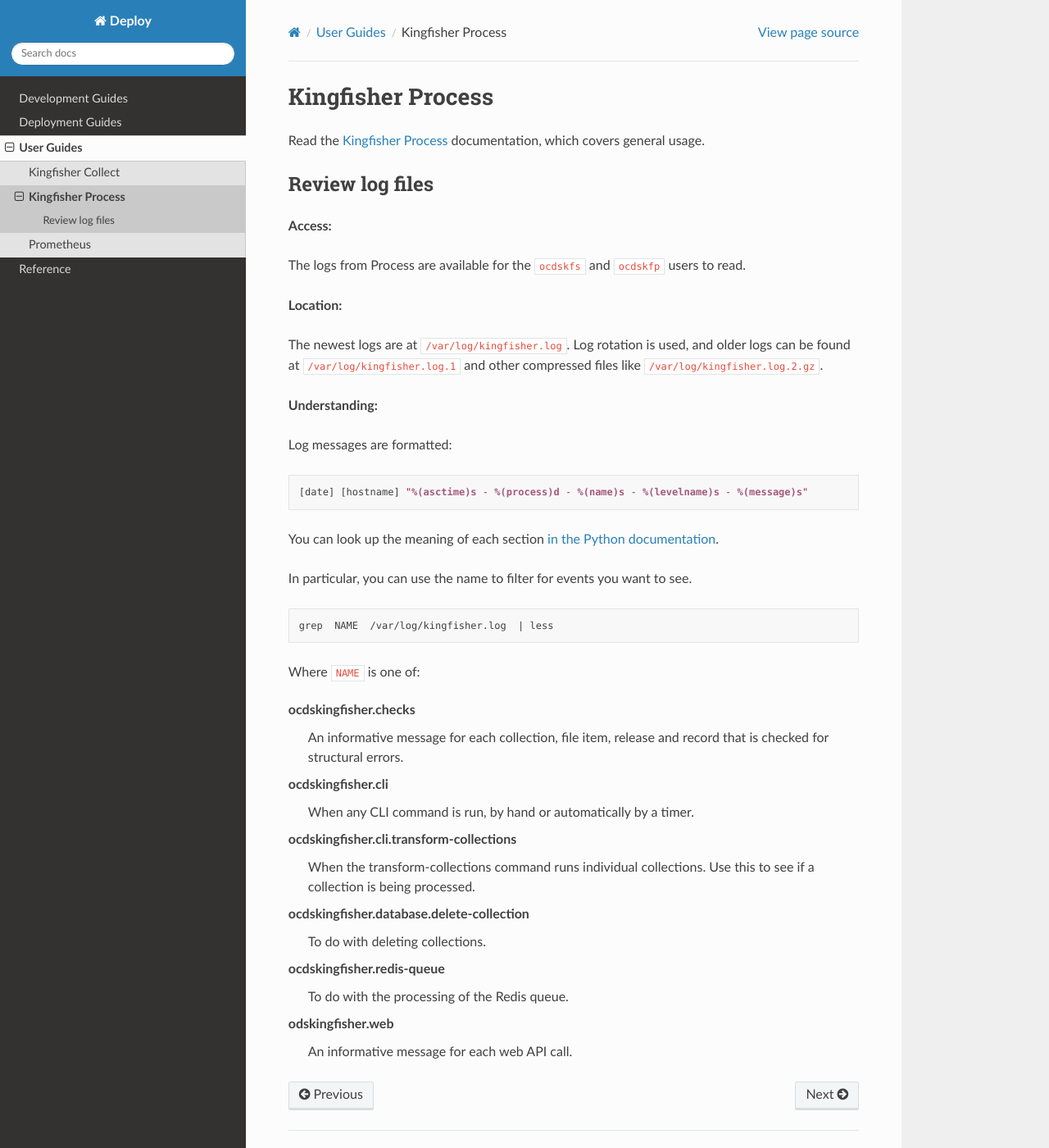
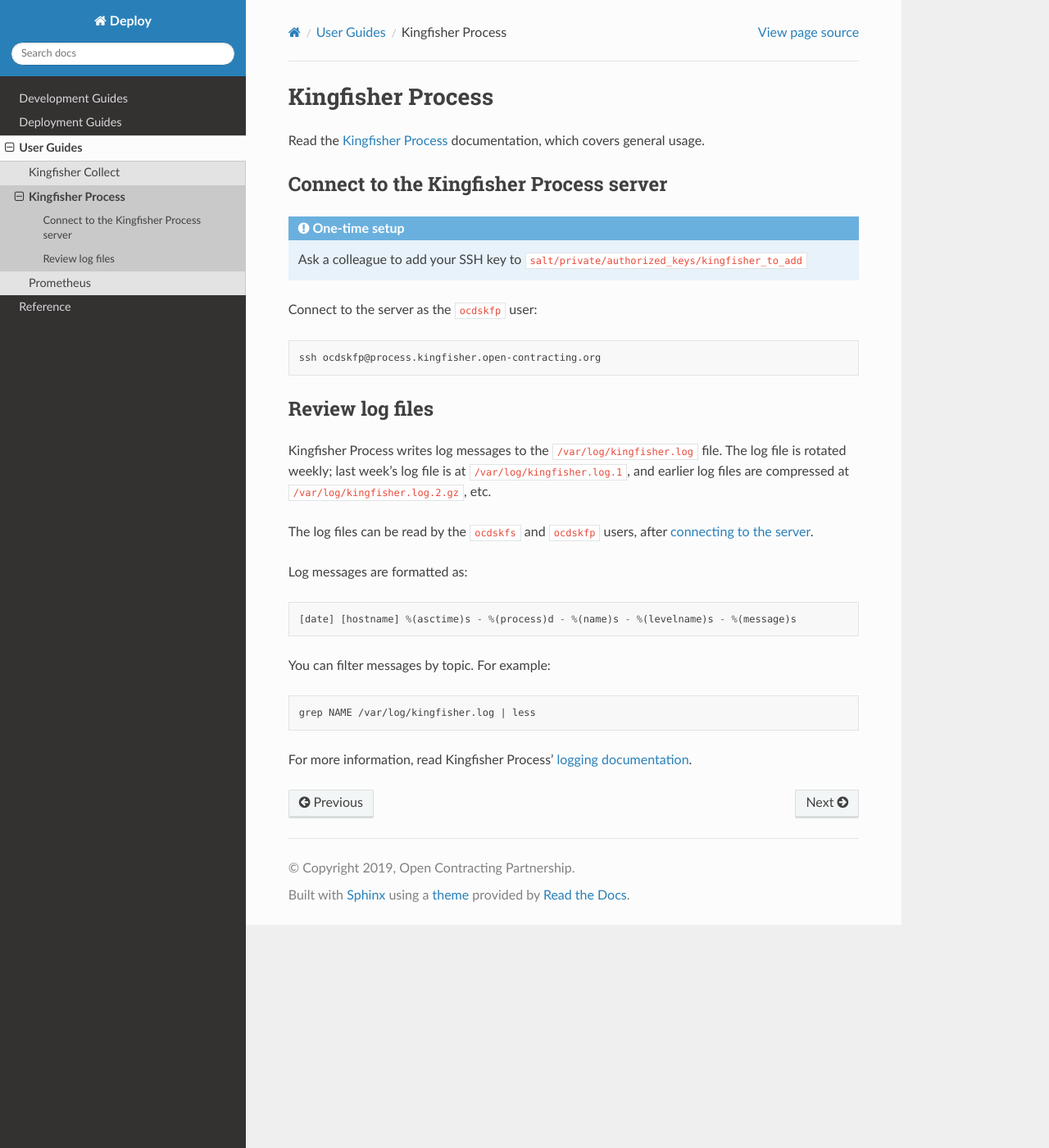
Before and after one commit to open-contracting/deploy, a Sphinx documentation site: the page built from docs/use/kingfisher-process.rst, in a window 1280 px wide and 1400 px high. Shown: the whole window at 82% size. Built offline with Sphinx 7.4.7 and the Read the Docs theme 2.0.0, drawn with Linux system fonts in a browser that asks for light colours.

Commit message:
Move details of log format to Kingfisher Process documentation

```diff
--- a/docs/use/kingfisher-process.rst
+++ b/docs/use/kingfisher-process.rst
@@ -3,42 +3,36 @@
 
 Read the `Kingfisher Process <https://kingfisher-process.readthedocs.io/en/latest/>`__ documentation, which covers general usage.
 
+.. _connect-process-server:
+
+Connect to the Kingfisher Process server
+----------------------------------------
+
+.. admonition:: One-time setup
+
+   Ask a colleague to add your SSH key to ``salt/private/authorized_keys/kingfisher_to_add``
+
+Connect to the server as the ``ocdskfp`` user:
+
+.. code-block:: bash
+
+   ssh ocdskfp@process.kingfisher.open-contracting.org
+
 Review log files
 ----------------
 
-**Access:**
+Kingfisher Process writes log messages to the ``/var/log/kingfisher.log`` file. The log file is rotated weekly; last week's log file is at ``/var/log/kingfisher.log.1``, and earlier log files are compressed at ``/var/log/kingfisher.log.2.gz``, etc.
 
-The logs from Process are available for the ``ocdskfs`` and ``ocdskfp`` users to read.
+The log files can be read by the ``ocdskfs`` and ``ocdskfp`` users, after :ref:`connecting to the server<connect-process-server>`.
 
-**Location:**
+Log messages are formatted as::
 
-The newest logs are at ``/var/log/kingfisher.log``. Log rotation is used, and older logs can be found at ``/var/log/kingfisher.log.1`` and other compressed files like ``/var/log/kingfisher.log.2.gz``.
+    [date] [hostname] %(asctime)s - %(process)d - %(name)s - %(levelname)s - %(message)s
 
-**Understanding:**
-
-Log messages are formatted::
-
-    [date] [hostname] "%(asctime)s - %(process)d - %(name)s - %(levelname)s - %(message)s"
-
-You can look up the meaning of each section `in the Python documentation <https://docs.python.org/3/library/logging.html#logrecord-attributes>`__.
-
-In particular, you can use the name to filter for events you want to see.
+You can filter messages by topic. For example:
 
 .. code-block:: bash
 
-    grep  NAME  /var/log/kingfisher.log  | less
+    grep NAME /var/log/kingfisher.log | less
 
-Where ``NAME`` is one of:
-
-ocdskingfisher.checks
-  An informative message for each collection, file item, release and record that is checked for structural errors.
-ocdskingfisher.cli
-  When any CLI command is run, by hand or automatically by a timer.
-ocdskingfisher.cli.transform-collections
-  When the transform-collections command runs individual collections. Use this to see if a collection is being processed.
-ocdskingfisher.database.delete-collection
-  To do with deleting collections.
-ocdskingfisher.redis-queue
-  To do with the processing of the Redis queue.
-odskingfisher.web
-  An informative message for each web API call.
+For more information, read Kingfisher Process' `logging documentation <https://kingfisher-process.readthedocs.io/en/latest/logging.html>`__.
```
